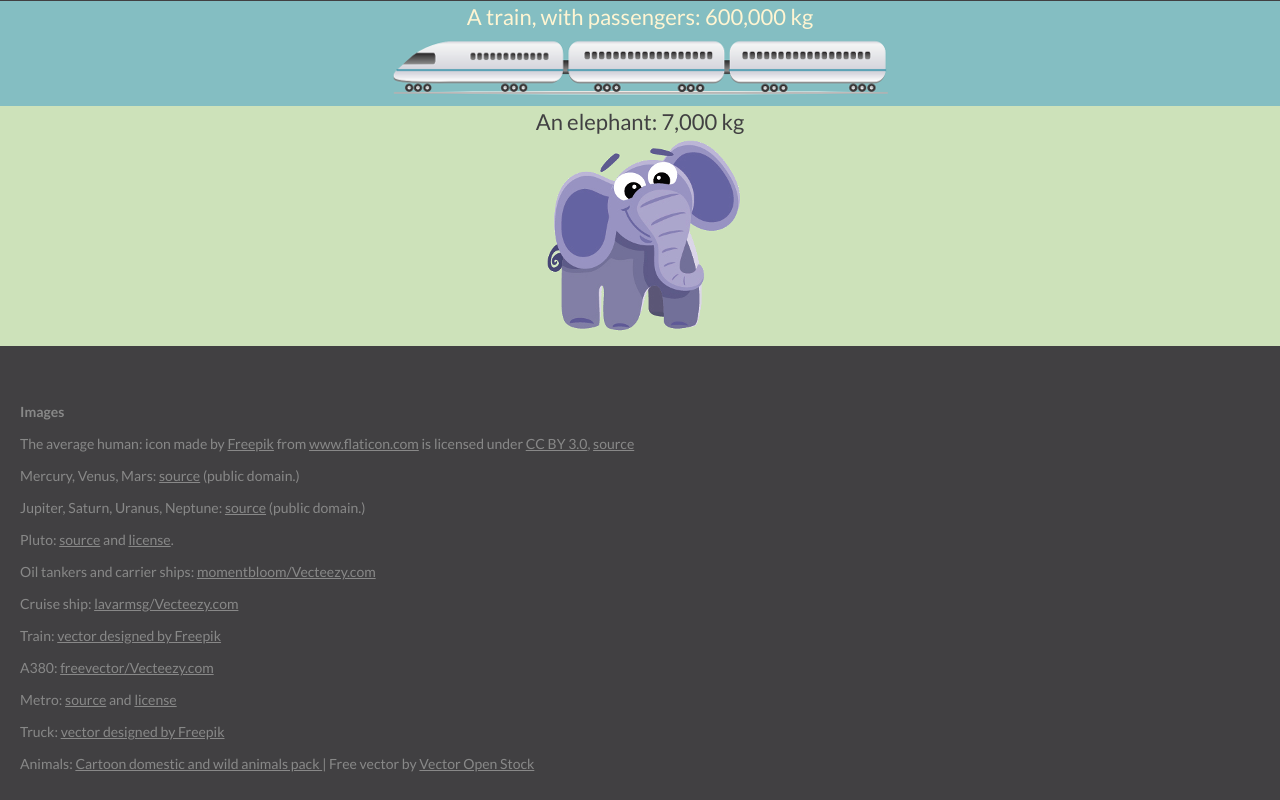
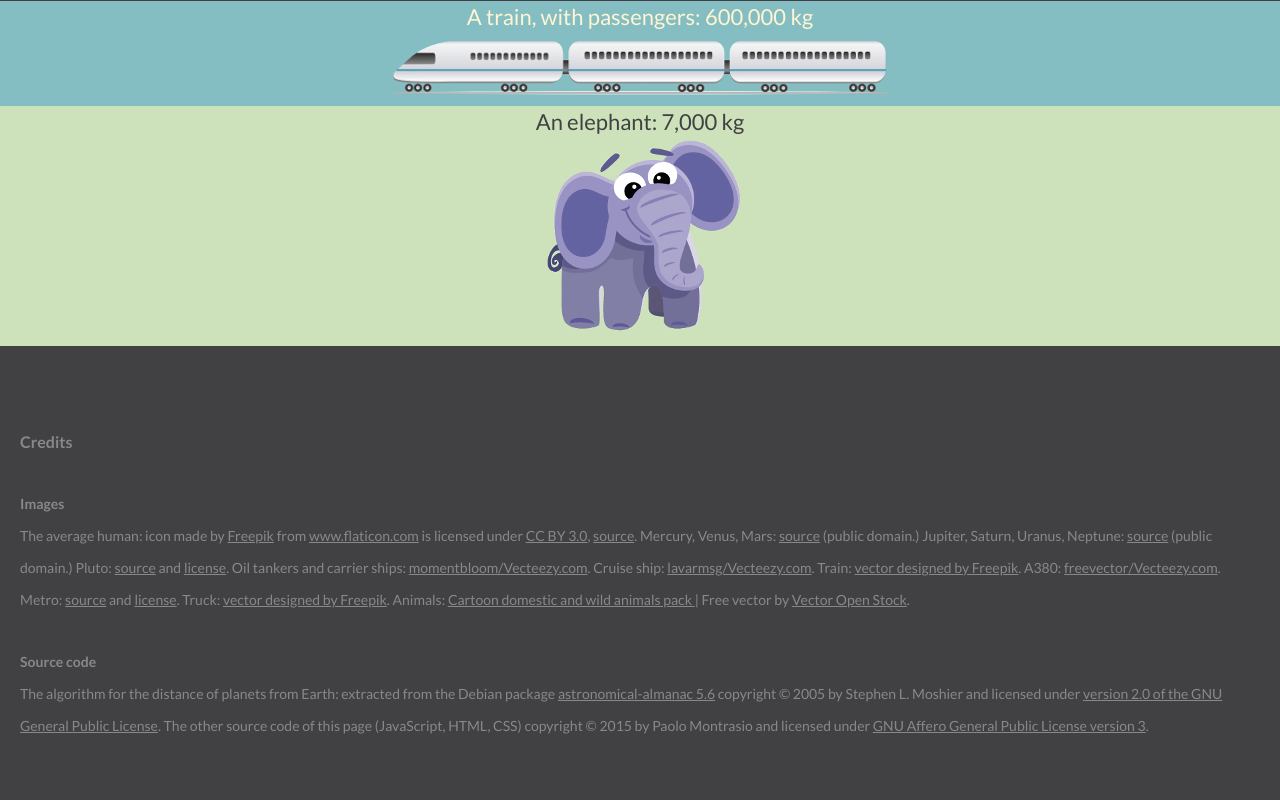
Before and after one commit to pmontrasio/newton-says, a website with bundled scripts: page index.html in a window 1280 px wide. Shown: the part 1730-2530 px from the top of the page. After the commit the page ends 2492 px from the top, so only its background shows below. Built offline with nearby package versions, Linux system fonts and the light colour scheme; files whose address does not match are found by name.

Commit message:
Added the attribution for the source code

```diff
--- a/index.html
+++ b/index.html
@@ -155,19 +155,23 @@
     </div>
 
     <div id="credits">
+      <p class="title-large">Credits</p>
       <p class="title">Images</p>
-      <p>The average human: icon made by <a href="http://www.freepik.com" title="Freepik">Freepik</a> from <a href="http://www.flaticon.com" title="Flaticon">www.flaticon.com</a> is licensed under <a href="http://creativecommons.org/licenses/by/3.0/" title="Creative Commons BY 3.0">CC BY 3.0</a>, <a href="http://www.flaticon.com/free-icon/photography-portrait-mode_61387">source</a></p>
-      <p>Mercury, Venus, Mars: <a href="https://en.wikipedia.org/wiki/File:Terrestrial_planet_sizes.jpg">source</a> (public domain.)</p>
-      <p>Jupiter, Saturn, Uranus, Neptune: <a href="https://en.wikipedia.org/wiki/File:Gas_giants_in_the_solar_system.jpg">source</a> (public domain.)
-      <p>Pluto: <a href="https://en.wikipedia.org/wiki/File:EightTNOs.png">source</a> and <a href="https://creativecommons.org/licenses/by-sa/3.0/deed.en">license</a>.</p>
-      <p>Oil tankers and carrier ships: <a href="http://www.vecteezy.com/vector-art/83755-colorful-container-ships">momentbloom/Vecteezy.com</a></p>
-      <p>Cruise ship: <a href="http://www.vecteezy.com/vector-art/87295-ship-vector-sets">lavarmsg/Vecteezy.com</a></p></p>
-      <p>Train: <a href="http://www.freepik.com/free-vector/a-wide-range-of-transport-vector_582307.htm">vector designed by Freepik</a>
-</p>
-      <p>A380: <a href="http://www.vecteezy.com/vector-art/74795-flying-plane-vector">freevector/Vecteezy.com</a></p>
-      <p>Metro: <a href="https://simple.wikipedia.org/wiki/File:London_Underground_2009_Stock.PNG">source</a> and <a href="https://creativecommons.org/licenses/by-sa/3.0/deed.en">license</a></p>
-      <p>Truck: <a href="http://www.freepik.com/free-vector/trailer-truck_762513.htm">vector designed by Freepik</a></p>
-      <p>Animals: <a target="_blank" href="https://www.vectoropenstock.com/vectors/preview/71474/cartoon-domestic-and-wild-animals-pack"> Cartoon domestic and wild animals pack </a> | Free vector by <a target="_blank" href="https://www.vectoropenstock.com/">Vector Open Stock</a></p>
+      <p>
+        The average human: icon made by <a href="http://www.freepik.com" title="Freepik">Freepik</a> from <a href="http://www.flaticon.com" title="Flaticon">www.flaticon.com</a> is licensed under <a href="http://creativecommons.org/licenses/by/3.0/" title="Creative Commons BY 3.0">CC BY 3.0</a>, <a href="http://www.flaticon.com/free-icon/photography-portrait-mode_61387">source</a>.
+        Mercury, Venus, Mars: <a href="https://en.wikipedia.org/wiki/File:Terrestrial_planet_sizes.jpg">source</a> (public domain.) Jupiter, Saturn, Uranus, Neptune: <a href="https://en.wikipedia.org/wiki/File:Gas_giants_in_the_solar_system.jpg">source</a> (public domain.)
+        Pluto: <a href="https://en.wikipedia.org/wiki/File:EightTNOs.png">source</a> and <a href="https://creativecommons.org/licenses/by-sa/3.0/deed.en">license</a>.
+        Oil tankers and carrier ships: <a href="http://www.vecteezy.com/vector-art/83755-colorful-container-ships">momentbloom/Vecteezy.com</a>.
+      Cruise ship: <a href="http://www.vecteezy.com/vector-art/87295-ship-vector-sets">lavarmsg/Vecteezy.com</a>.
+      Train: <a href="http://www.freepik.com/free-vector/a-wide-range-of-transport-vector_582307.htm">vector designed by Freepik</a>.
+      A380: <a href="http://www.vecteezy.com/vector-art/74795-flying-plane-vector">freevector/Vecteezy.com</a>.
+      Metro: <a href="https://simple.wikipedia.org/wiki/File:London_Underground_2009_Stock.PNG">source</a> and <a href="https://creativecommons.org/licenses/by-sa/3.0/deed.en">license</a>.
+      Truck: <a href="http://www.freepik.com/free-vector/trailer-truck_762513.htm">vector designed by Freepik</a>.
+      Animals: <a target="_blank" href="https://www.vectoropenstock.com/vectors/preview/71474/cartoon-domestic-and-wild-animals-pack"> Cartoon domestic and wild animals pack </a> | Free vector by <a target="_blank" href="https://www.vectoropenstock.com/">Vector Open Stock</a>.
+      </p>
+
+      <p class="title">Source code</p>
+      <p>The algorithm for the distance of planets from Earth: extracted from the Debian package <a href="https://packages.debian.org/source/sid/astronomical-almanac">astronomical-almanac 5.6</a> copyright &copy; 2005 by Stephen L. Moshier and licensed under <a href="https://www.gnu.org/licenses/old-licenses/gpl-2.0.en.html">version 2.0 of the GNU General Public License</a>. The other source code of this page (JavaScript, HTML, CSS) copyright &copy; 2015 by Paolo Montrasio and licensed under <a href="http://www.gnu.org/licenses/agpl-3.0.en.html">GNU Affero General Public License version 3</a>.</p>
     </div>
 
   </body>
--- a/style.css
+++ b/style.css
@@ -120,8 +120,15 @@ p {
     margin: 0;
 }
 
+#credits .title-large {
+    font-weight: bold;
+    font-size: 16px;
+    padding-top: 30px;
+}
+
 #credits .title {
     font-weight: bold;
+    padding-top: 30px;
 }
 
 #credits a {
```
